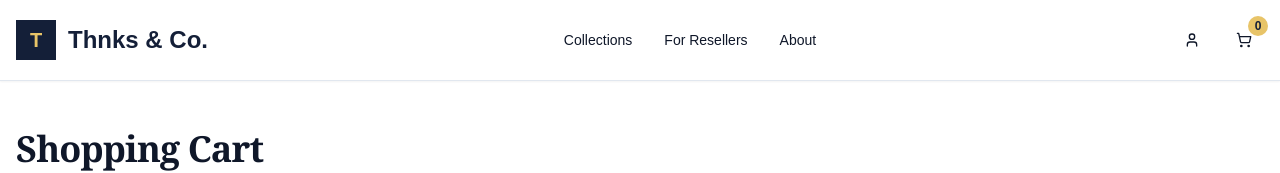
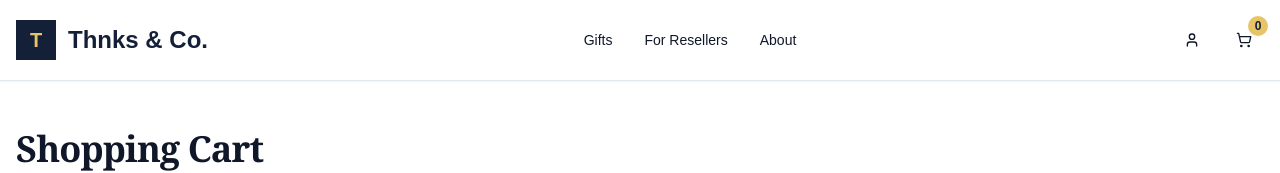
Before and after one commit to landonsmoore57-afk/thnks-box-shop, a React (Vite) app: page /cart in a window 1280 px wide. Shown: the top 173 px of the page. Built offline with nearby package versions, Linux system fonts and the light colour scheme; the HTML template or start-up script is replaced by a standard one.

Commit message:
Code edited in Lovable Code Editor

```diff
--- a/src/components/Header.tsx
+++ b/src/components/Header.tsx
@@ -19,9 +19,12 @@ const Header = () => {
           {/* Desktop Navigation */}
           <nav className="hidden md:flex items-center gap-8">
             <Link to="/shop" className="text-sm font-medium text-foreground hover:text-brand-gold transition-colors">
-              Collections
+              Gifts
             </Link>
-            <Link to="/resellers" className="text-sm font-medium text-foreground hover:text-brand-gold transition-colors">
+            <Link
+              to="/resellers"
+              className="text-sm font-medium text-foreground hover:text-brand-gold transition-colors"
+            >
               For Resellers
             </Link>
             <Link to="/about" className="text-sm font-medium text-foreground hover:text-brand-gold transition-colors">
```
